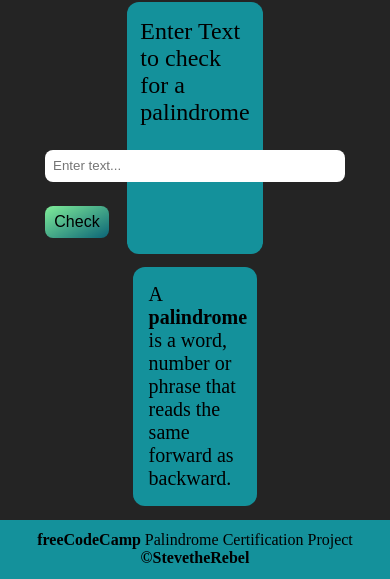
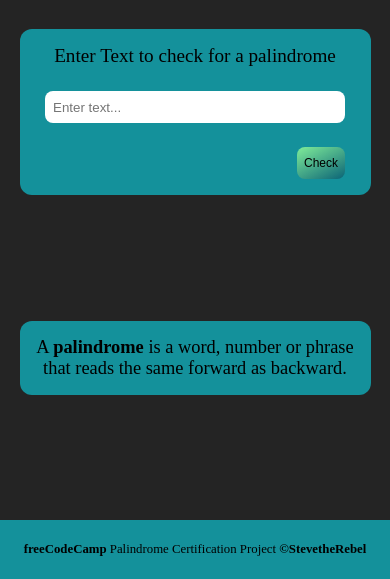
Before and after one commit to StevetheRebel/freeCodeCamp_Palindrome_checker, a plain HTML site: page index.html in a window 390 px wide. Shown: the part 265-844 px from the top of the page. Drawn offline with Linux system fonts and the light colour scheme.

Commit message:
responsive 320 >= 480

```diff
--- a/style.css
+++ b/style.css
@@ -125,12 +125,14 @@ footer p {
     text-align: center;
 }
 
-<<<<<<< HEAD
+
+/* Responsive to screen between 320px and 480px)*/
 @media only screen and (320px <= width <= 480px) {
     body {
         height: 100vh;
         width: 100vw;
     }
+
     header {
         height: 20vh;
     }
@@ -201,5 +203,3 @@ footer p {
         font-size: 0.8rem;
     }
 }
-=======
->>>>>>> 9ff60301021bd76c883ec0f12ed2c514ac2699ae
```
